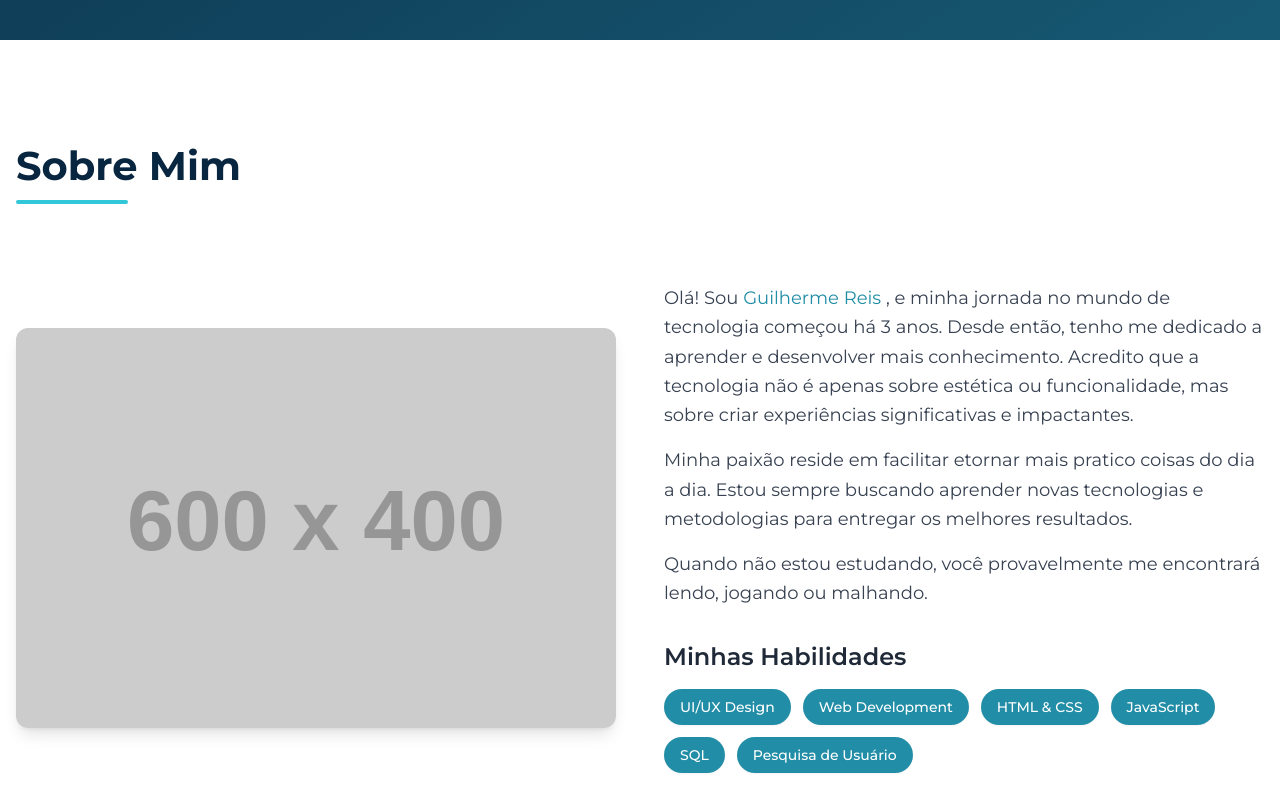
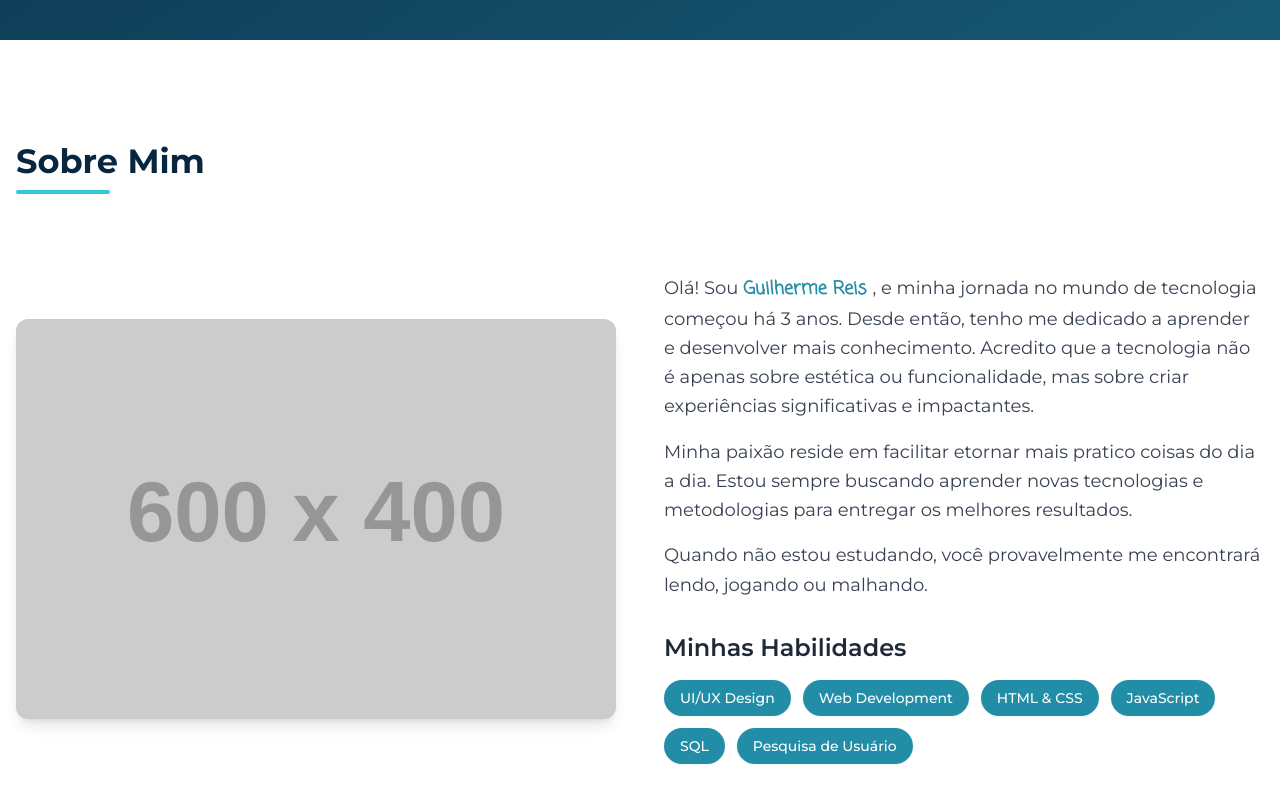
Before and after one commit to GuilhermeSRei/projeto_portifolio, a plain HTML site: page index.html in a window 1280 px wide. Shown: the part 840-1640 px from the top of the page. Drawn offline with nearby package versions, Linux system fonts and the light colour scheme; files that its build step writes are made by us from their sources; no server answers; placeholder pictures from the web are drawn by us.

Commit message:
alterando fontes

```diff
--- a/index.html
+++ b/index.html
@@ -4,9 +4,9 @@
     <meta charset="UTF-8">
     <meta name="viewport" content="width=device-width, initial-scale=1.0">
     <title>Meu Portfólio - [Seu Nome]</title>
+    <link rel="preconnect" href="https://fonts.googleapis.com">
     <script src="https://cdn.tailwindcss.com"></script>
-    <link href="https://fonts.googleapis.com/css2?family=Inter:wght@300;400;600;700&display=swap" rel="stylesheet">
-    <link rel="stylesheet" href="style.style.css">
+    <link rel="stylesheet" href="style/style.css">
 </head>
 <body class="antialiased">
 
@@ -67,7 +67,7 @@
                 </div>
                 <div class="md:w-1/2 text-lg leading-relaxed text-gray-700">
                     <p class="mb-4">
-                        Olá! Sou <span class="text-[#218DA6]"> Guilherme Reis </span>, e minha jornada no mundo de tecnologia começou há 3 anos. Desde então, tenho me dedicado a aprender e desenvolver mais conhecimento. Acredito que a tecnologia não é apenas sobre estética ou funcionalidade, mas sobre criar experiências significativas e impactantes.
+                        Olá! Sou <span class="text-[#218DA6]" id="name"> Guilherme Reis </span>, e minha jornada no mundo de tecnologia começou há 3 anos. Desde então, tenho me dedicado a aprender e desenvolver mais conhecimento. Acredito que a tecnologia não é apenas sobre estética ou funcionalidade, mas sobre criar experiências significativas e impactantes.
                     </p>
                     <p class="mb-4">
                         Minha paixão reside em facilitar etornar mais pratico coisas do dia a dia. Estou sempre buscando aprender novas tecnologias e metodologias para entregar os melhores resultados.
--- a/style/style.style.css
+++ b/style/style.css
@@ -1,20 +1,32 @@
-
 
 @import url('https://fonts.googleapis.com/css2?family=Montserrat:ital,wght@0,100..900;1,100..900&display=swap');
 
+@import url('https://fonts.googleapis.com/css2?family=Coming+Soon&display=swap');
+
+
+:root {
+    --font: 'Montserrat';
+    --font-name : 'Coming Soon'
+}
 
 /* Estilos CSS customizados para a paleta de cores e animações */
 body {
-    font-family: 'Montserrat';
+    font-family: var(--font);
     background-color: #f8fafc; /* Cor de fundo suave */
     color: #334155; /* Cor de texto padrão */
 }
+
+#name {
+    font-family: var(--font-name);
+    font-weight: 700;
+}
+
 .section-title {
     position: relative;
     display: inline-block;
     padding-bottom: 0.5rem;
     margin-bottom: 2rem;
-    font-size: 2.5rem; /* Tamanho do título da seção */
+    font-size: 2.1rem; /* Tamanho do título da seção */
     font-weight: 700;
     color: #082640; /* Cor mais escura para o título, da nova paleta */
 }
```
